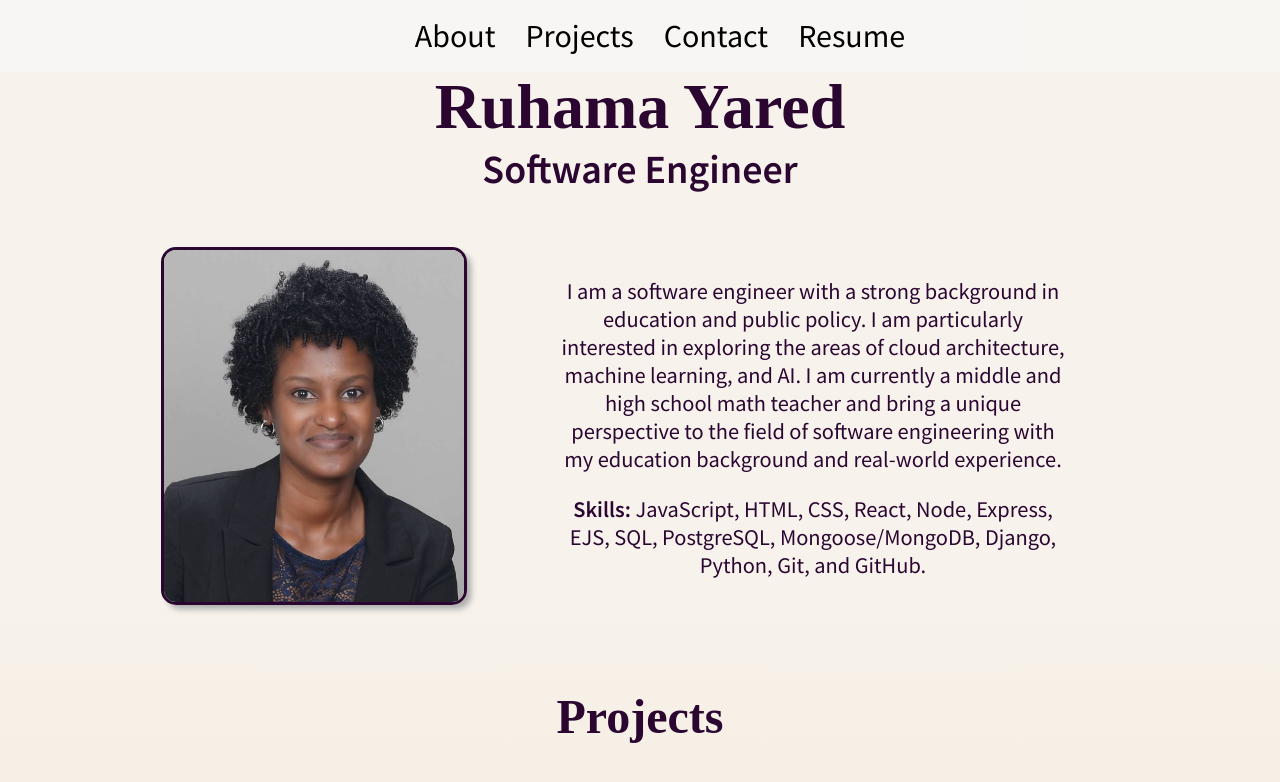
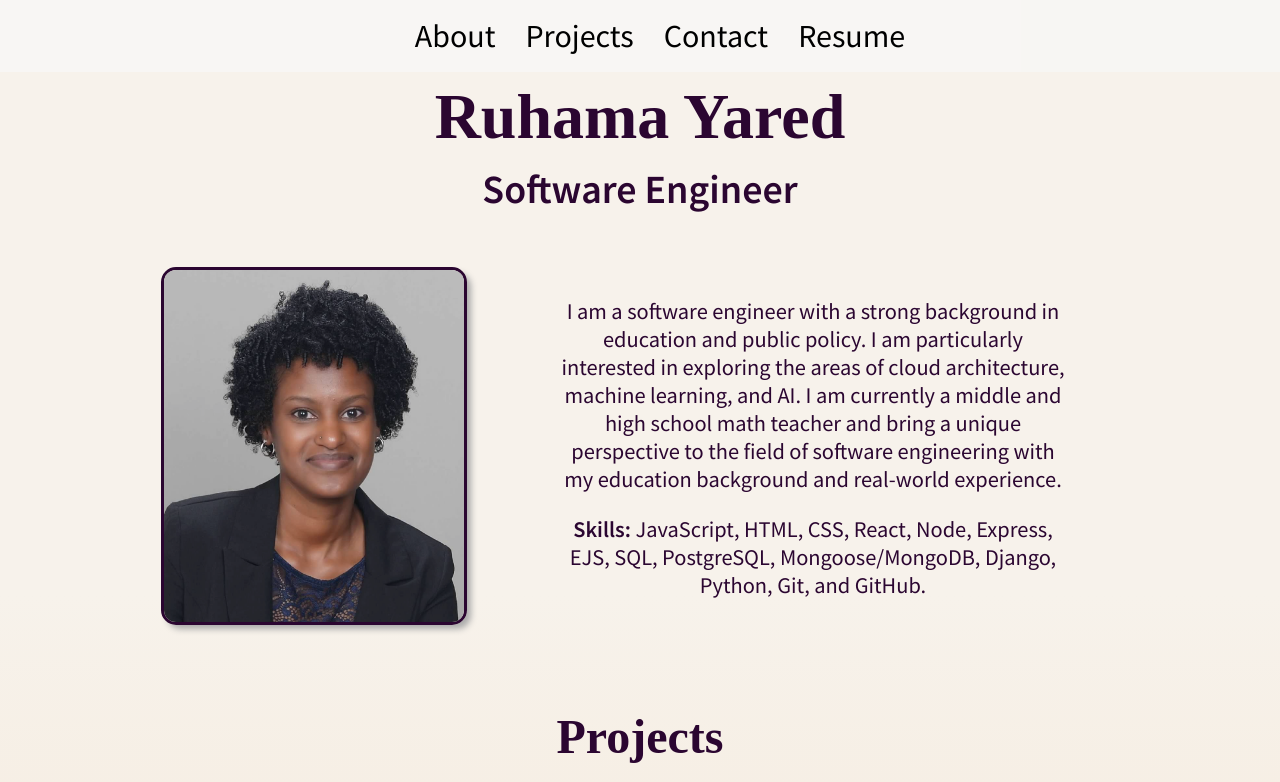
Before and after one commit to ruhamayared/portfolio-v1, a React (Create React App) app: page / in a window 1280 px wide. Shown: the top 782 px of the page. Built offline with nearby package versions, Linux system fonts and the light colour scheme; a web font is replaced by a local one.

Commit message:
fix bio margin

```diff
--- a/src/components/bio.css
+++ b/src/components/bio.css
@@ -3,7 +3,7 @@ span {
 }
 
 .name {
-  margin: 0;
+  margin: 10px;
   font-size: 4rem;
 }
 
```
